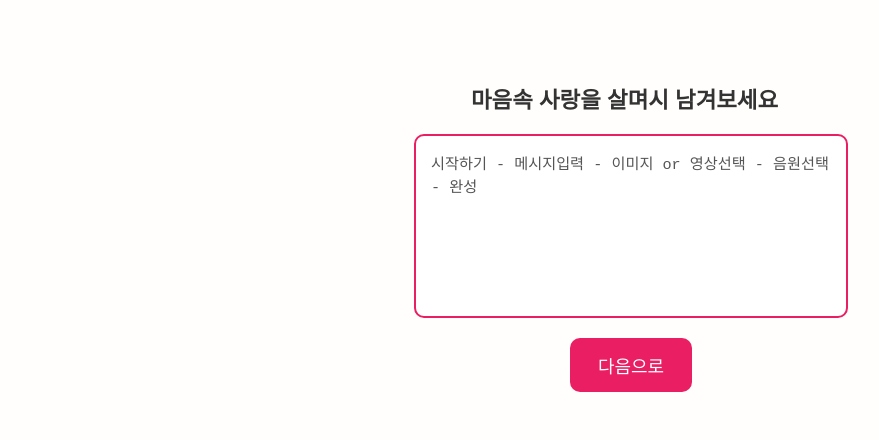
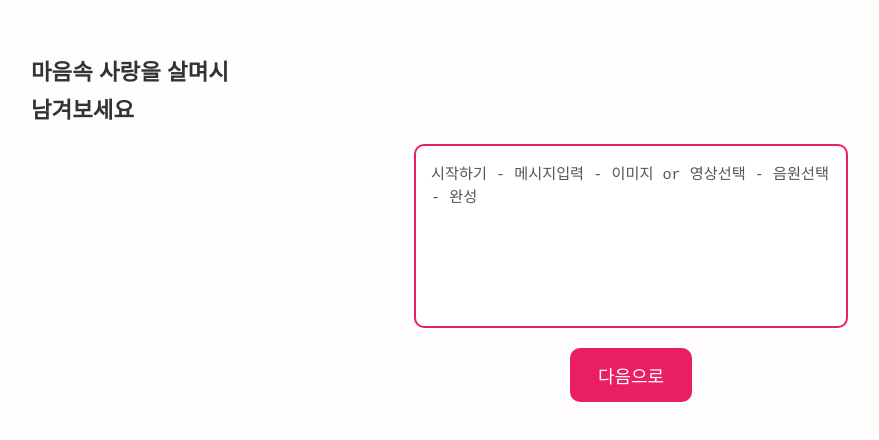
Before and after one commit to xeon-243859/ppongtok-app, a React (Vite) app: page /love/form in a window 1280 px wide. Shown: the part 212-652 px from the top of the page, without its empty margins (9-888 px from the left). Built offline with nearby package versions, Linux system fonts and the light colour scheme.

Commit message:
💬 메시지 입력 타자체 문구 두 줄 분리: 감성 타자 애니메이션 개선

```diff
--- a/src/pages/LoveFormPage.css
+++ b/src/pages/LoveFormPage.css
@@ -62,6 +62,25 @@
   background-color: #d81b60;
 }
 
+.form-title-line1,
+.form-title-line2 {
+  font-size: 1.4rem;
+  font-weight: bold;
+  color: #333;
+  white-space: nowrap;
+  overflow: hidden;
+  animation: typing 1.5s steps(25, end) forwards;
+  width: 20ch;
+  box-sizing: content-box;
+  margin: 0 auto;
+}
+
+.form-title-line2 {
+  animation-delay: 1.5s;
+  margin-top: 6px;
+  margin-bottom: 20px;
+}
+
 @keyframes typing {
   from { width: 0; }
   to { width: 100%; }
--- a/src/pages/LoveFormPage.jsx
+++ b/src/pages/LoveFormPage.jsx
@@ -18,7 +18,9 @@ const LoveFormPage = () => {
 
   return (
     <div className="love-form-container">
-      <h2 className="form-title">마음속 사랑을 살며시 남겨보세요</h2>
+      <h2 className="form-title-line1">마음속 사랑을 살며시</h2>
+      <h2 className="form-title-line2">남겨보세요</h2>
+
 
       <textarea
         className="message-input"
```
